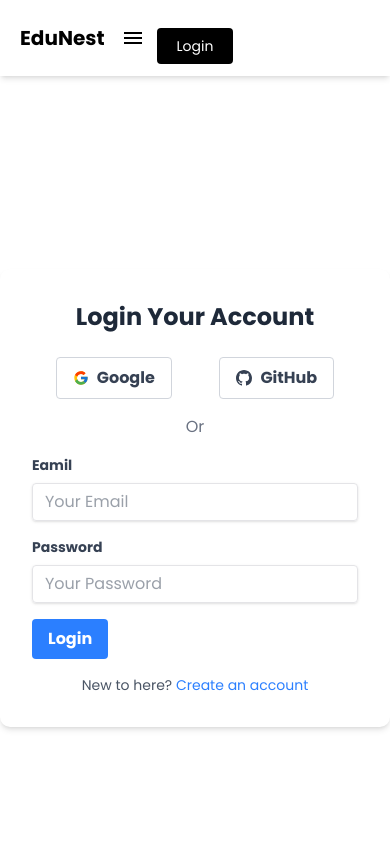
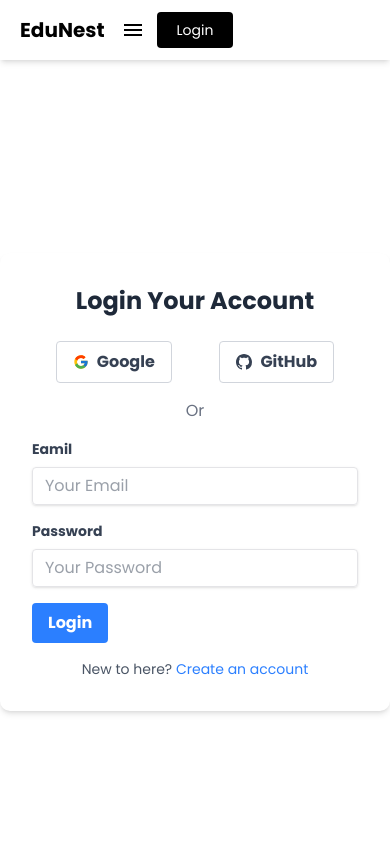
Before and after one commit to kader009/study-platform-frontend, a Next.js app: page /login in a window 390 px wide. Both pictures are taken after a click on the button 132 px from the left and 26 px from the top of the page. Shown: the top 844 px of the page. Built offline with nearby package versions, Linux system fonts and the light colour scheme.

Commit message:
login button responsive issue solve

```diff
--- a/src/app/dashboard/admin/all-user/page.tsx
+++ b/src/app/dashboard/admin/all-user/page.tsx
@@ -6,6 +6,7 @@ import { Input } from '@/components/ui/input';
 import { useAllUserQuery, useUpdateUserMutation } from '@/redux/endApi';
 import { useState } from 'react';
 import { FaUserTie, FaUserShield } from 'react-icons/fa';
+import { toast } from 'sonner';
 
 interface Userprops {
   _id: string;
@@ -34,8 +35,10 @@ const Page = () => {
     if (currentRole !== 'admin') {
       try {
         await updateUser({ id, role: 'admin' });
+        toast.success('user role updated');
       } catch (error) {
         console.log(error);
+        toast.error('something went wrong');
       }
     }
   };
@@ -57,7 +60,9 @@ const Page = () => {
   return (
     <div>
       <div>
-        <h1 className="text-center font-semibold my-6 text-xl capitalize">A list of all users</h1>
+        <h1 className="text-center font-semibold my-6 text-xl capitalize">
+          A list of all users
+        </h1>
         <div className="w-full">
           <div className="flex w-full max-w-sm items-center space-x-2 my-4">
             <Input
--- a/src/app/login/page.tsx
+++ b/src/app/login/page.tsx
@@ -36,7 +36,7 @@ const Page = () => {
         dispatch(SetPassword(''));
         router.replace('/');
       } else {
-        throw new Error('Invalid login response');
+        throw new Error('Invalid login response write again');
       }
     } catch (error) {
       console.error('Login error:', error);
--- a/src/components/Navbar.tsx
+++ b/src/components/Navbar.tsx
@@ -94,7 +94,7 @@ const Navbar = () => {
                 <button>
                   <Link
                     href="/login"
-                    className="block mt-4 md:inline-block md:mt-0 text-white bg-black hover:text-white px-5 py-2 rounded font-medium cursor-pointer"
+                    className="block  md:inline-block md:mt-0 text-white bg-black hover:text-white px-5 py-2 rounded font-medium cursor-pointer"
                   >
                     Login
                   </Link>
```
